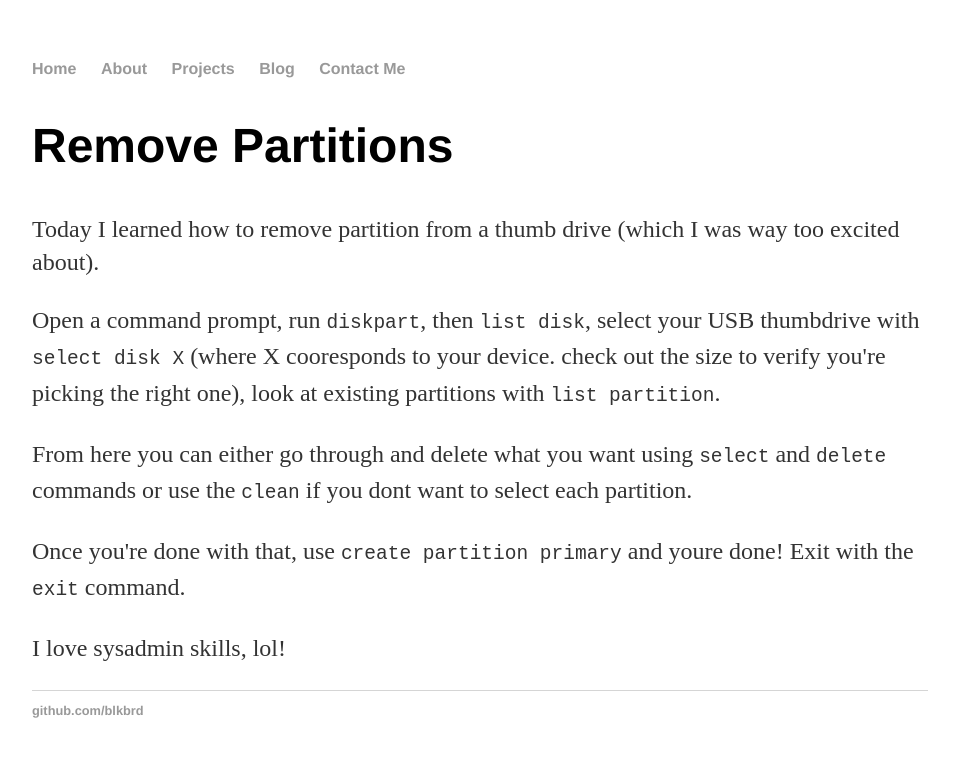
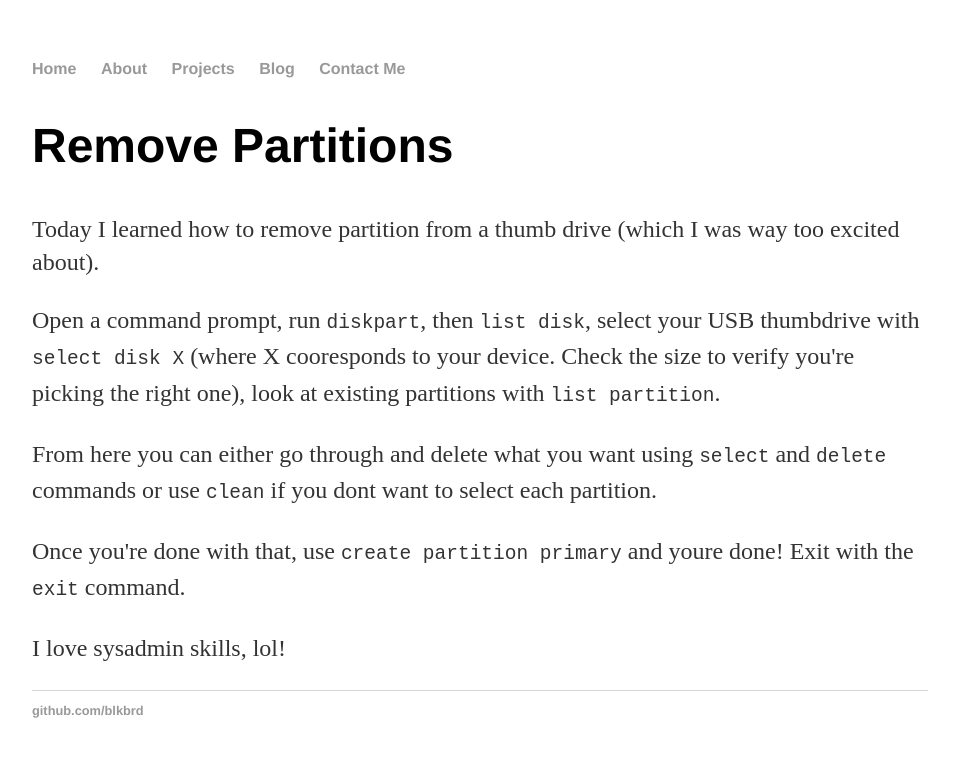
Before and after one commit to blkbrd/blkbrd.github.io, a Jekyll site: the page built from _posts/2019-03-09-Remove-Partition-from-USB.md, in a window 1280 px wide. Shown: the top 757 px of the page, without its empty margins (160-1119 px from the left). Built offline with Jekyll 4.4.1, drawn with Linux system fonts in a browser that asks for light colours.

Commit message:
Update 2019-03-09-Remove-Partition-from-USB.md
wording edit

```diff
--- a/_posts/2019-03-09-Remove-Partition-from-USB.md
+++ b/_posts/2019-03-09-Remove-Partition-from-USB.md
@@ -7,10 +7,10 @@
 Today I learned how to remove partition from a thumb drive (which I was way too excited about).
 <p>
 Open a command prompt, run <code>diskpart</code>, then <code>list disk</code>, select your USB thumbdrive with <code>select disk X</code>
-(where X cooresponds to your device. check out the size to verify you're picking the right one),
+(where X cooresponds to your device. Check the size to verify you're picking the right one),
 look at existing partitions with <code>list partition</code>.
 <p>
-<p>From here you can either go through and delete what you want using <code>select</code> and <code> delete </code> commands or use the
+<p>From here you can either go through and delete what you want using <code>select</code> and <code> delete </code> commands or use
 <code>clean</code> if you dont want to select each partition.
 <p>Once you're done with that, use <code>create partition primary</code> and youre
 done! Exit with the <code>exit</code> command.
```
